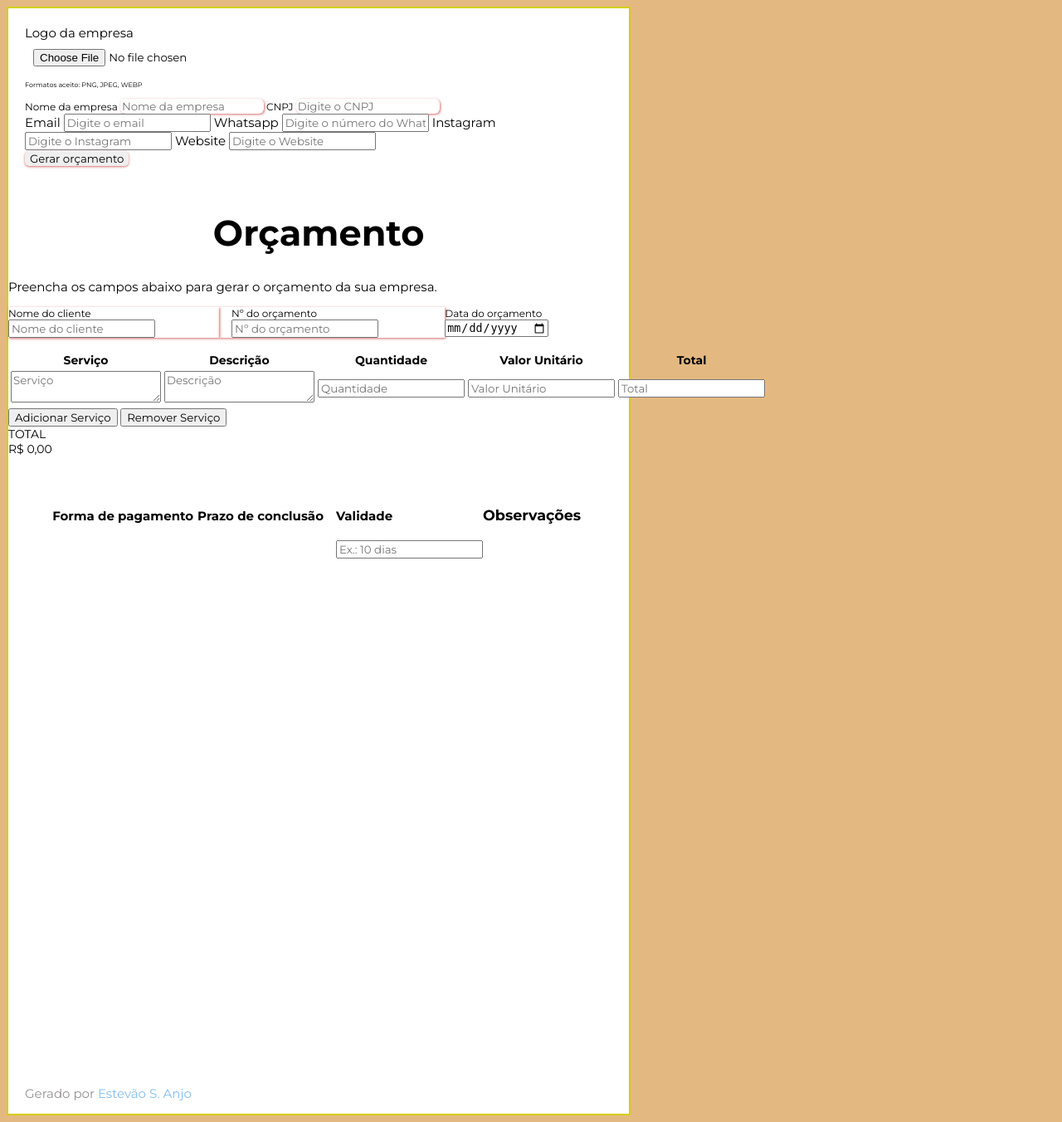
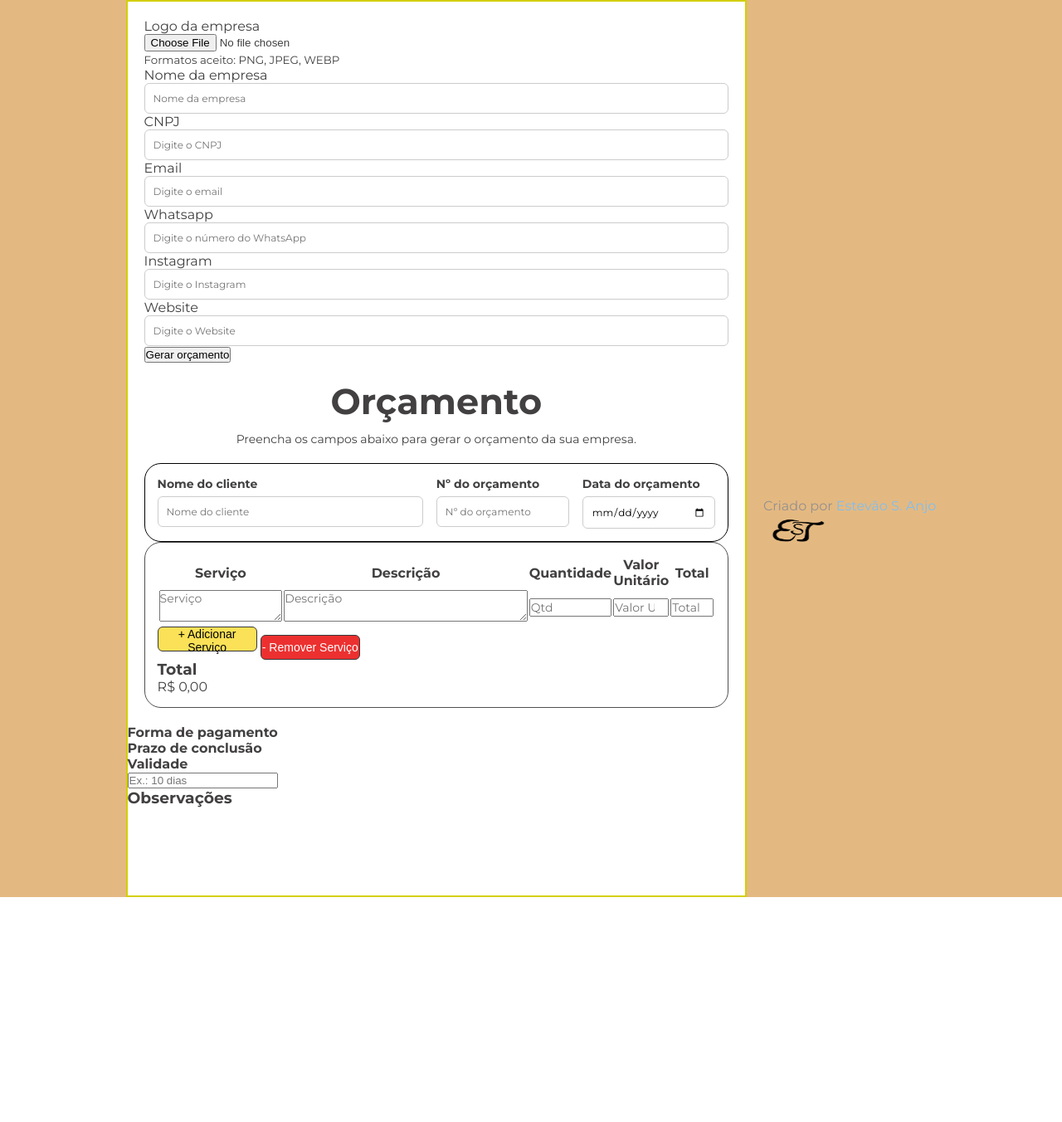
Before and after one commit to estevaosanjo/geradordeorcamentos, a Flask app: page / in a window 1280 px wide. Shown: the whole page at 83% size. After the commit the page ends 1081 px from the top, so only its background shows below. Run offline with Flask 3, Linux system fonts and the light colour scheme; parts of the project's set-up code (start-up, migrations or seed data) failed here and were passed over.

Commit message:
Style in the 'conteudo' and 'tabela-orcamento'

```diff
--- a/Static/css/style.css
+++ b/Static/css/style.css
@@ -1,141 +1,137 @@
 *{
-    font-family:"Montserrat",sans-serif;
-    display: center;
-    justify-content:center;
+    margin: 0;
+    padding: 0;
+    box-sizing: border-box;
 }
 body{
+    font-family:"Montserrat",sans-serif;
     background-color: rgb(228, 185, 129);
+    color:rgb(66, 64, 64) ;
+    display:flex;
+    justify-content:center;
 }
 .pagina  {
     width:198mm;
     min-height:286mm;
     background:#fff;
     border:2px solid #d3cf04;
-    font-size: 15px;
 }
 
 .cabecalho {
-    padding: 20px;
+    padding-top: 20px;
+    padding-right: 20px;
+    padding-left: 20px;
     width: 100%;
 }
 
 #logo{
-    padding: 10px;
     display: block;
     font: "Montserrat", sans-serif;
-    border-radius: 5px;
     cursor: pointer;
 }
 
 .formatos{
     margin-bottom: 20px;
-    font-size: 8px;
+    padding-bottom: 20px;
 }
 
-.dados_empresa{
-    padding-top: 10px;
+.dados_cliente input,
+.dados_empresa input,
+.contato input {
     font-size: 12px;
-}
-
-#nome_empresa{
-    box-shadow: 1px 1px 3px #d46b6b;
+    width: 100%;
+    padding: 10px;
+    border: 1px solid #ccc;
     border-radius: 6px;
-    border: none;
-}
-
-#cnpj{
-    box-shadow: 1px 1px 3px #d46b6b;
-    border-radius: 6px;
-    border: none;
-}
-
-.contatos{
-    font-size: 12px;
-    box-shadow: 1px 1px 3px #d46b6b;
-    border-radius: 6px;
-    border: none;
-    padding-bottom: 20px;
+    font-family: inherit;
 }
 
 
 .conteudo{
-    padding-top: 5px;
+    padding-top: 20px;
+    padding-right: 20px;
+    padding-left: 20px;
+    padding-bottom: 20px;
 }
 
-.title {
+.conteudo h1{
     text-align: center;
     font-size: 43px;
 }
 
-.dados_cliente {
-    font-size: 12px;
-    display: flex;
-}
-.campo_cliente{
-    box-shadow: 1px 1px 3px #d46b6b;
-}
-.quantidade_orc{
-    padding-left: 2%;
-    box-shadow: 1px 1px 3px #d46b6b;
+.conteudo p {
+    padding-top: 10px;
+    text-align: center;
+    font-size: 14px;
+    padding-bottom: 20px;
 }
 
-input[type="date" i] {
-    text-autospace: no-autospace !important;
-    font-family: monospace;
-    padding-inline-start: 1px;
+.conteudo label{
+    font-size: 14px;
+}
+
+.dados_cliente {
+    display: grid;
+    grid-template-columns: 2fr 1fr 1fr;
+    gap: 16px;
+    border: 1px solid black;
+    padding: 15px ;
+    border-radius: 20px;
+}
+.dados_cliente label {
+    display: flex;
+    margin-bottom: 6px;
+    font-weight: 600;
+}
+input[type="date"] {
     cursor: default;
-    padding: 0px;
+}
+
+.tabela-orc{
+    padding-top: 20px;
+    border: 1px solid #504f4f;
+    padding: 15px;
+    border-radius: 20px;
+}
+.tabela-orc td input,
+.tabela-orc td textarea {
+    font-family: inherit;
+    width: 100%;
+    min-width: 0;
+    font-size: 14px;
+}
+
+#adicionar-servico{
+    font-size: 14px;
+    background-color: #fae157 ;
+    cursor:pointer;
+    width: 120px;
+    height: 30px;
+    border: 1px solid rgb(56, 56, 56);
+    border-radius: 6px;
+}
+
+#remover-servico{
+    width: 120px;
+    height: 30px;
+    font-size: 14px;
+    background-color: #ec3030 ;
+    color: #ffffff;
+    cursor: pointer;
+    border: 1px solid rgb(56, 56, 56);
+    border-radius: 6px;
 }
 
 
 
+.informacoes-orcamento{
 
-.tabela-orc{
-    font-size: 14px;
-    padding-top: 2%;
-    margin-bottom: 3%;
+}
+.informacoes-orcamento i{
+
 }
 
-#tabela{
-    border-color: #d46b6b;
-}
-.adicionar_servico{
-    font-size: 16px;
-    padding-top: 10%;
-    color: #ffffff;
-    box-shadow: 0 1px 3px  #f3c704;
-    border-radius: 5px;
-    border: none;
-    cursor: pointer;
-}
 
-.remover_servico{
-    font-size: 16px;
-    padding-left: 10%;
-    color: #ffffff;
-    box-shadow: 0 1px 3px  #f52929;
-    border-radius: 5px;
-    border: none;
-    cursor: pointer;
-}
-
-.informacoes-orcamento{
-    padding: 20px;
-    display: flex;
-}
-.forma-pagamento{
-    padding-right: 5px;
-}
-.prazo-conclusao{
-    padding-right: 5px;
-}
-.validade{
-    padding-left: 10px;
-}
-.observacoes{
-    display: block;
-    padding-right: 5px;
-}
 
 .rodape{
     margin-left: 20px;
@@ -144,13 +140,11 @@
 }
 
 .rodape a{
+    white-space: pre-line;
     color: rgb(128, 190, 240);
     text-decoration-line: none;
 }
 #gerar-orcamento{
-    box-shadow: 0 1px 3px  #d46b6b;
-    border-radius: 5px;
-    border: none;
     justify-content: center;
 }
 
--- a/Templates/index.html
+++ b/Templates/index.html
@@ -90,13 +90,13 @@
                             <thead>
                                 <th style="width: 24%;">Serviço</th>
 
-                                <th style="width: 44%;">Descrição</th>
+                                <th style="width: 48%;">Descrição</th>
 
                                 <th style="width: 8%;">Quantidade</th>
 
-                                <th style="width: 12%;">Valor Unitário</th>
+                                <th style="width: 8%;">Valor Unitário</th>
 
-                                <th style="width: 12%;">Total</th>
+                                <th style="width: 8%;">Total</th>
                             </thead>
                             <tbody id="tabela">
                                 <tr>
@@ -107,10 +107,10 @@
                                         <textarea class="descricao" placeholder="Descrição"></textarea>
                                     </td>
                                     <td>
-                                        <input type="number" class="quantidade" placeholder="Quantidade" step="1" min="0">
+                                        <input type="number" class="quantidade" placeholder="Qtd" step="1" min="0">
                                     </td>
                                     <td>
-                                        <input type="number" class="valor-unitario" placeholder="Valor Unitário" step="1" min="0">
+                                        <input type="number" class="valor-unitario" placeholder="Valor Uni." step="1" min="0">
                                     </td>
                                     <td>
                                         <input type="text" class="total" placeholder="Total" readonly>
@@ -118,13 +118,11 @@
                                 </tr>
                             </tbody>
                         </table>
-                            <button type="button" id="adicionar-servico">Adicionar Serviço</button>
-                            <button type="button" id="remover-servico">Remover Serviço</button>
-
-                                            <div class="caixa-total">
+                            <button type="button" id="adicionar-servico">+ Adicionar Serviço</button>
+                            <button type="button" id="remover-servico">- Remover Serviço</button>
 
                         <div class="tit-total">
-                            TOTAL
+                            <h3>Total</h3>
                         </div>
 
                         <div class="valor-total" id="valorTotal">
@@ -171,9 +169,9 @@
                 </div>
 
                 <div class="rodape">
-                    <p>Gerado por <a href="https://github.com/estevaosanjo" target="_blank">Estevão S. Anjo</a></p>
+                    <p>Criado por <a href="https://github.com/estevaosanjo" target="_blank">Estevão S. Anjo</a></p>
                     <label>
-                        <a image src="/static/assinatura.png" height="100px" width="200px"></a>
+                        <img src="/static/assinatura.png" alt="Assinatura"  width="80px" height="40px">
                     </label>
                 </div>
             </div>
```
